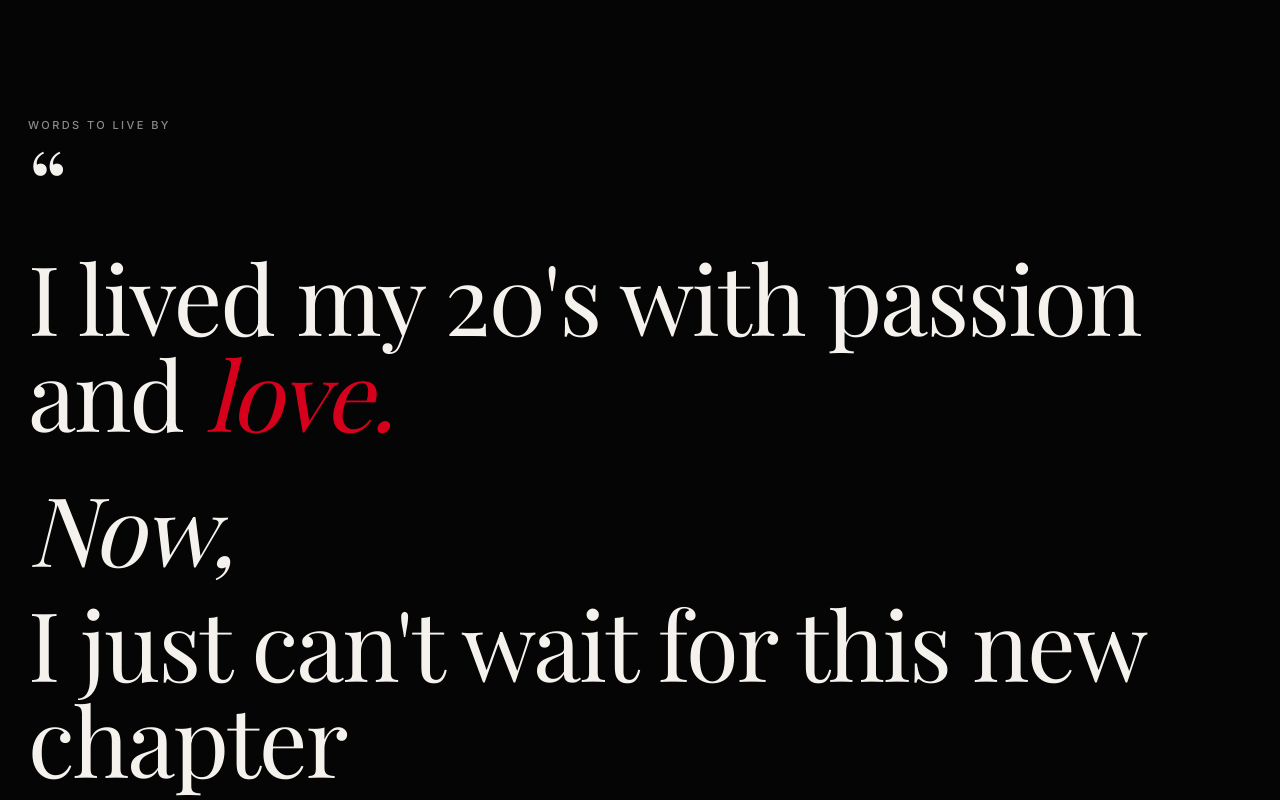
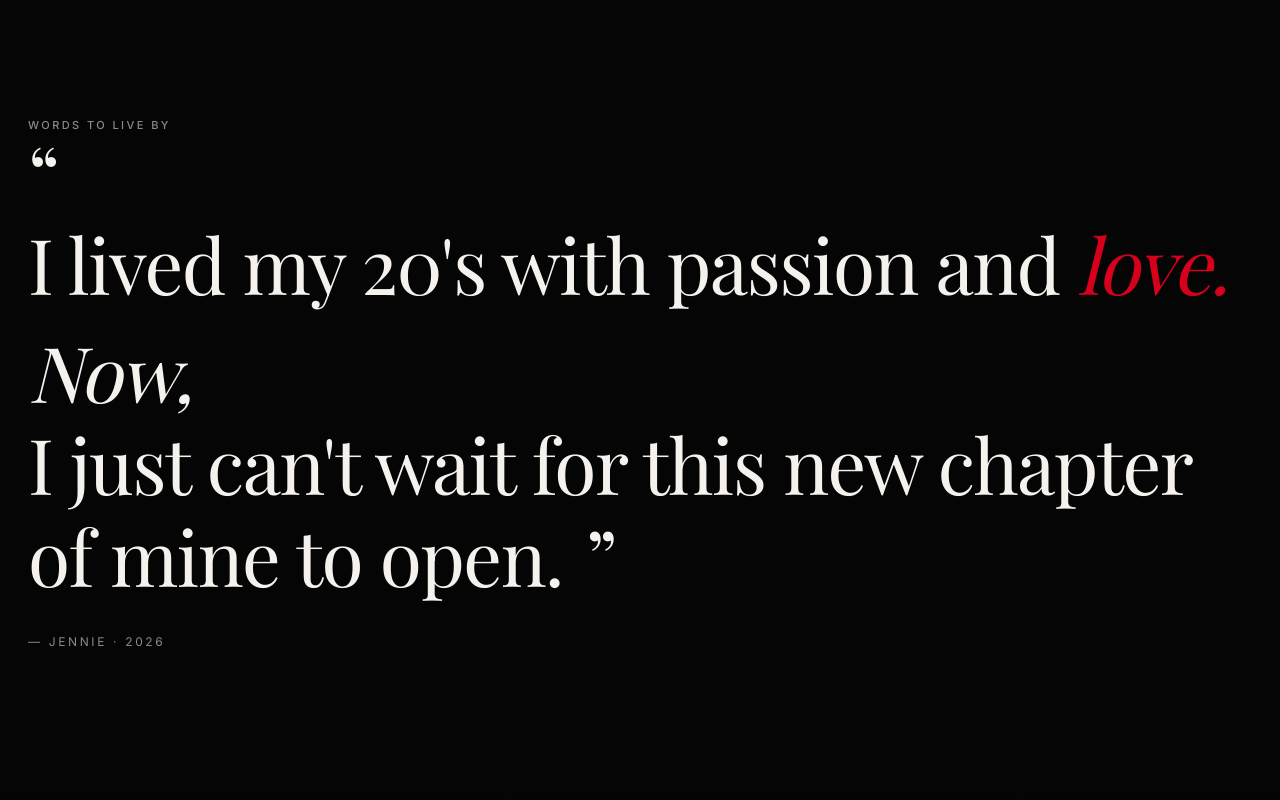
Before and after one commit to yanaguiii/CoverJennieKim, a Nuxt app: page / in a window 1280 px wide. Shown: the part 3460-4260 px from the top of the page. Built offline with nearby package versions, Linux system fonts and the light colour scheme; a web font is replaced by a local one.

Commit message:
fix: font size

```diff
--- a/components/AppFooter.css
+++ b/components/AppFooter.css
@@ -10,7 +10,7 @@
   gap: 80px;
 }
 .footer__huge {
-  font-size: clamp(80px, 18vw, 260px);
+  font-size: clamp(70px, 12vw, 220px);
   line-height: 0.88;
   display: flex;
   flex-wrap: wrap;
--- a/components/QuoteSection.css
+++ b/components/QuoteSection.css
@@ -3,7 +3,7 @@
   background: var(--c-bg);
 }
 .quote__text {
-  font-size: clamp(40px, 7.5vw, 140px);
+  font-size: clamp(30px, 6vw, 100px);
   line-height: 1;
   display: flex;
   flex-wrap: wrap;
```
